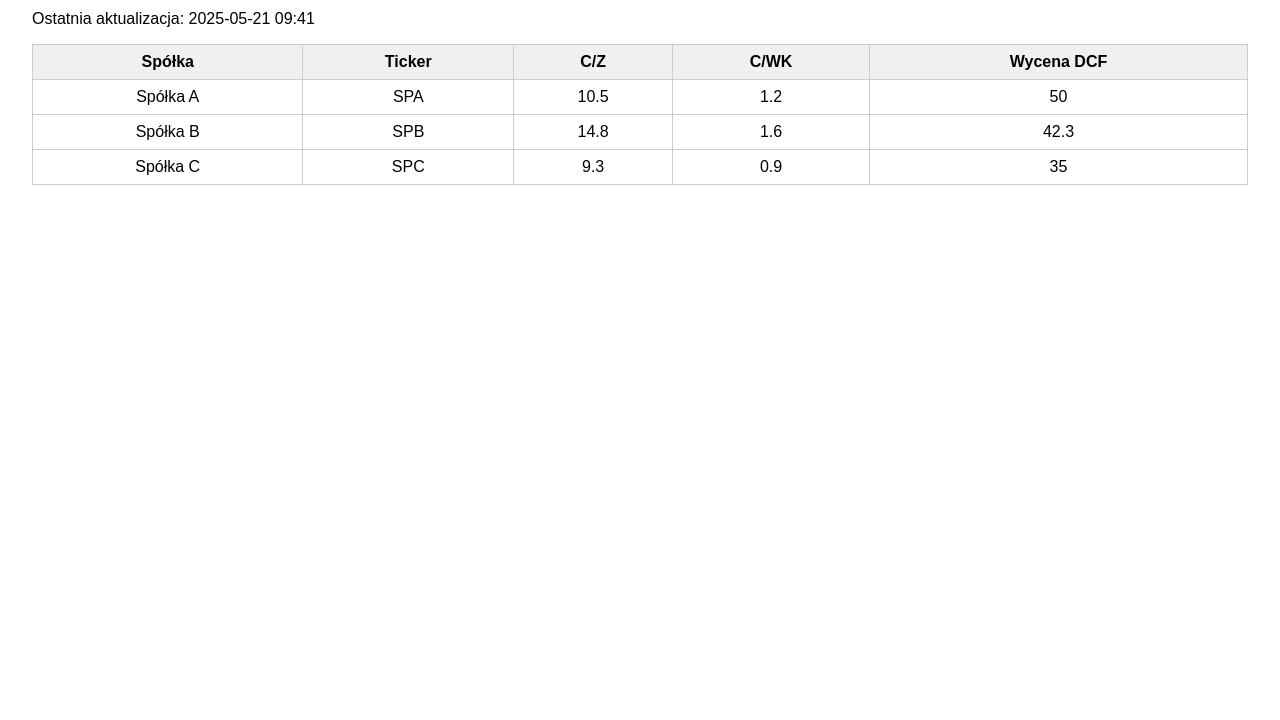
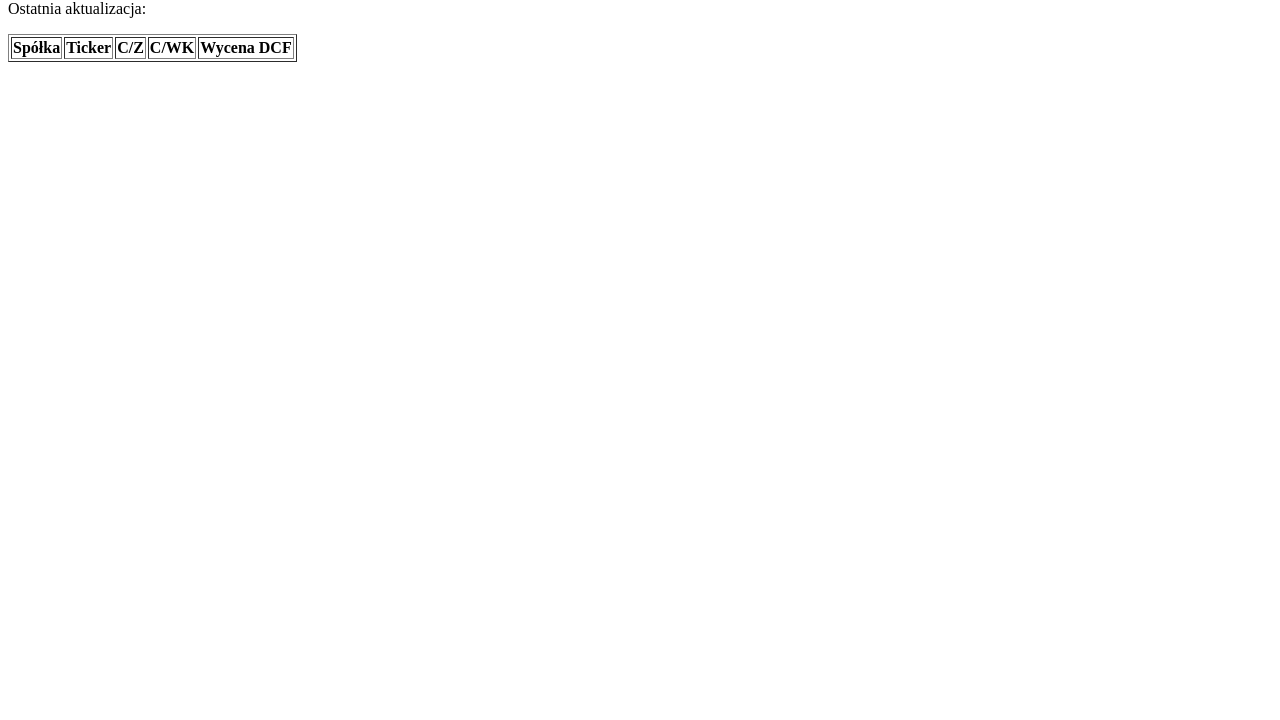
Before and after one commit to szable2025/monitor-gpw, a plain HTML site: page index.html in a window 1280 px wide. Shown: the part 80-800 px from the top of the page. Drawn offline with Linux system fonts and the light colour scheme.

Commit message:
Update index.html

```diff
--- a/index.html
+++ b/index.html
@@ -1,20 +1,13 @@
 <!DOCTYPE html>
 <html lang="pl">
 <head>
-  <meta charset="UTF-8" />
-  <meta name="viewport" content="width=device-width, initial-scale=1.0" />
-  <title>GPW: mWIG40 & sWIG80 – Monitoring</title>
-  <style>
-    body { font-family: sans-serif; margin: 2rem; }
-    table { border-collapse: collapse; width: 100%; }
-    th, td { padding: 0.5rem; border: 1px solid #ccc; text-align: center; }
-    th { background-color: #f0f0f0; }
-  </style>
+    <meta charset="UTF-8">
+    <title>Monitoring spółek mWIG40 i sWIG80</title>
 </head>
 <body>
     <h1>Monitoring spółek mWIG40 i sWIG80</h1>
-  <p>Ostatnia aktualizacja: <span id="date"></span></p>
-  <table id="table">
+    <p>Ostatnia aktualizacja: <span id="last-update"></span></p>
+    <table border="1">
         <thead>
             <tr>
                 <th>Spółka</th>
@@ -24,26 +17,30 @@
                 <th>Wycena DCF</th>
             </tr>
         </thead>
-    <tbody></tbody>
+        <tbody id="data-table">
+            <!-- Dane zostaną załadowane tutaj -->
+        </tbody>
     </table>
+
     <script>
         fetch('data.json')
-      .then(res => res.json())
+            .then(response => response.json())
             .then(data => {
-        document.getElementById('date').textContent = data.updated;
-        const tbody = document.querySelector('tbody');
-        data.stocks.forEach(stock => {
+                document.getElementById('last-update').textContent = data.last_update;
+                const table = document.getElementById('data-table');
+                data.companies.forEach(company => {
                     const row = document.createElement('tr');
                     row.innerHTML = `
-            <td>${stock.name}</td>
-            <td>${stock.ticker}</td>
-            <td>${stock.cz}</td>
-            <td>${stock.cwk}</td>
-            <td>${stock.dcf}</td>
+                        <td>${company.name}</td>
+                        <td>${company.ticker}</td>
+                        <td>${company.pe_ratio}</td>
+                        <td>${company.pb_ratio}</td>
+                        <td>${company.dcf_valuation}</td>
                     `;
-          tbody.appendChild(row);
+                    table.appendChild(row);
                 });
-      });
+            })
+            .catch(error => console.error('Błąd podczas ładowania danych:', error));
     </script>
 </body>
 </html>
```
Lines whose indentation alone changed are shown as unchanged.
